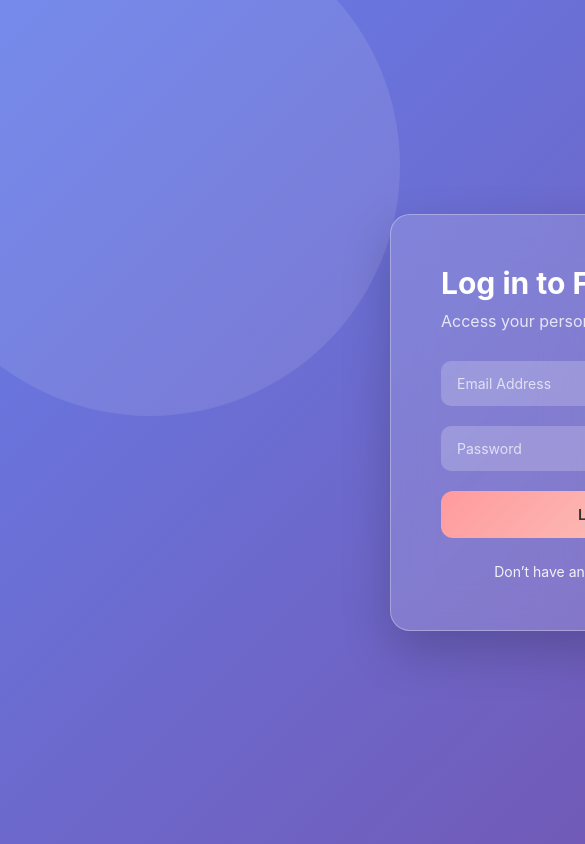
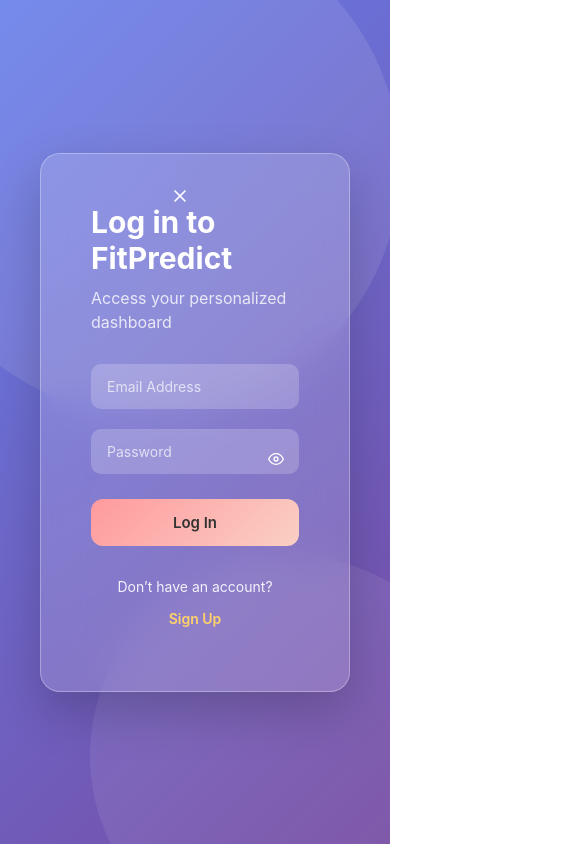
Before and after one commit to jayuttam/fitness-diet-recommendation-system, a React (Vite) app in the folder fitness_ui/: page /login in a window 390 px wide. Shown: the top 844 px of the page, 585 px wide, since content can reach past the window. Built offline with nearby package versions, Linux system fonts and the light colour scheme.

Commit message:
Added global index.css for responsiveness

```diff
--- a/fitness_ui/index.html
+++ b/fitness_ui/index.html
@@ -3,7 +3,7 @@
   <head>
     <meta charset="UTF-8" />
     <link rel="icon" type="image/svg+xml" href="/vite.svg" />
-    <meta name="viewport" content="width=device-width, initial-scale=1.0" />
+    <meta name="viewport" content="width=device-width, initial-scale=1.0, maximum-scale=5.0">
     <title>fitness_ui</title>
   </head>
   <body>
--- a/fitness_ui/src/index.css
+++ b/fitness_ui/src/index.css
@@ -9,9 +9,9 @@ html, body {
   font-family: system-ui, Avenir, Helvetica, Arial, sans-serif;
 }
 
-/* Prevent automatic mobile scaling */
+/* Desktop base - maintains your original layout */
 body {
-  min-width: 1200px;   /* 👈 adjust to your desktop width */
+  min-width: 1200px;
   overflow-x: auto;
 }
 
@@ -21,17 +21,122 @@ img, video {
   height: auto;
 }
 
-/* Disable mobile stacking */
-@media (max-width: 768px) {
+/* Tablet and Mobile Styles */
+@media (max-width: 1199px) {
   body {
-    min-width: 1200px;
+    min-width: auto; /* Remove desktop min-width */
+    width: 100%;
   }
 
   .container {
-    flex-direction: row !important;
+    flex-direction: column !important; /* Stack elements vertically on mobile */
+    padding: 0 15px;
   }
 
+  /* Make buttons full width on mobile for better touch targets */
   button {
-    width: auto;
+    width: 100%;
+    min-height: 44px; /* Minimum touch target size */
+    margin: 5px 0;
+  }
+
+  /* Improve readability on smaller screens */
+  h1 {
+    font-size: 1.8rem;
+  }
+
+  h2 {
+    font-size: 1.5rem;
+  }
+
+  p {
+    font-size: 1rem;
+    line-height: 1.5;
+  }
+
+  /* Adjust form inputs for mobile */
+  input, select, textarea {
+    width: 100%;
+    min-height: 44px;
+    font-size: 16px; /* Prevents zoom on iOS */
   }
 }
+
+/* Small Mobile Styles */
+@media (max-width: 480px) {
+  .container {
+    padding: 0 10px;
+  }
+
+  h1 {
+    font-size: 1.5rem;
+  }
+
+  h2 {
+    font-size: 1.3rem;
+  }
+
+  /* Stack grid items if you're using any */
+  .grid {
+    grid-template-columns: 1fr !important;
+  }
+
+  /* Adjust tables for mobile */
+  table {
+    display: block;
+    overflow-x: auto;
+    white-space: nowrap;
+  }
+}
+
+/* Optional: Add meta viewport in your HTML head */
+/* Make sure to add this in your HTML <head>:
+   <meta name="viewport" content="width=device-width, initial-scale=1.0, maximum-scale=5.0">
+*/
+
+/* Fix for iOS zoom on input focus */
+@media screen and (-webkit-min-device-pixel-ratio: 0) {
+  select,
+  textarea,
+  input {
+    font-size: 16px;
+  }
+}
+
+/* Improve touch targets for interactive elements */
+a, button, .clickable {
+  min-height: 44px;
+  min-width: 44px;
+  display: inline-flex;
+  align-items: center;
+  justify-content: center;
+}
+
+/* Common flexbox adjustments for mobile */
+.flex-row {
+  flex-direction: row;
+}
+
+@media (max-width: 1199px) {
+  .flex-row {
+    flex-direction: column;
+  }
+
+  /* Space out elements better */
+  .flex-item {
+    margin: 5px 0;
+    width: 100%;
+  }
+}
+
+/* Card-like elements for mobile */
+.card {
+  margin: 10px;
+}
+
+@media (max-width: 1199px) {
+  .card {
+    margin: 10px 0;
+    width: 100%;
+  }
+}
```
